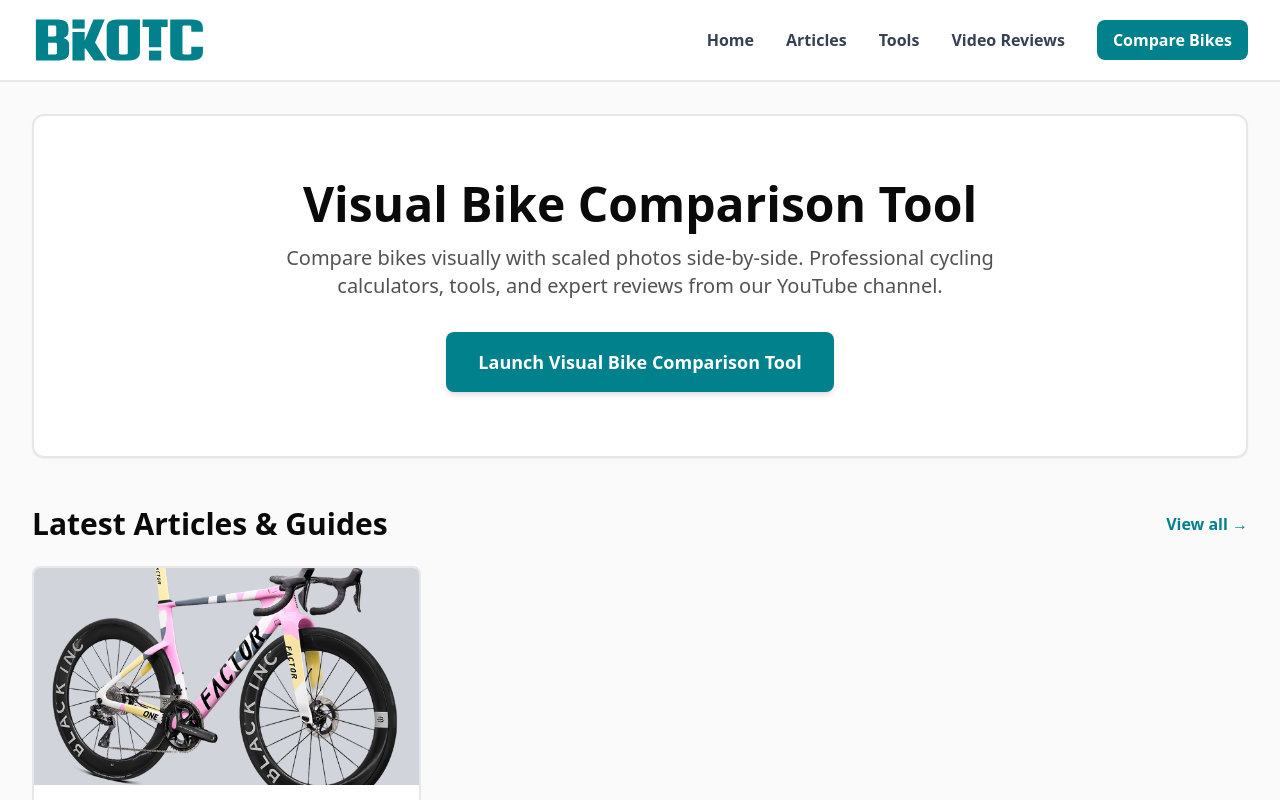
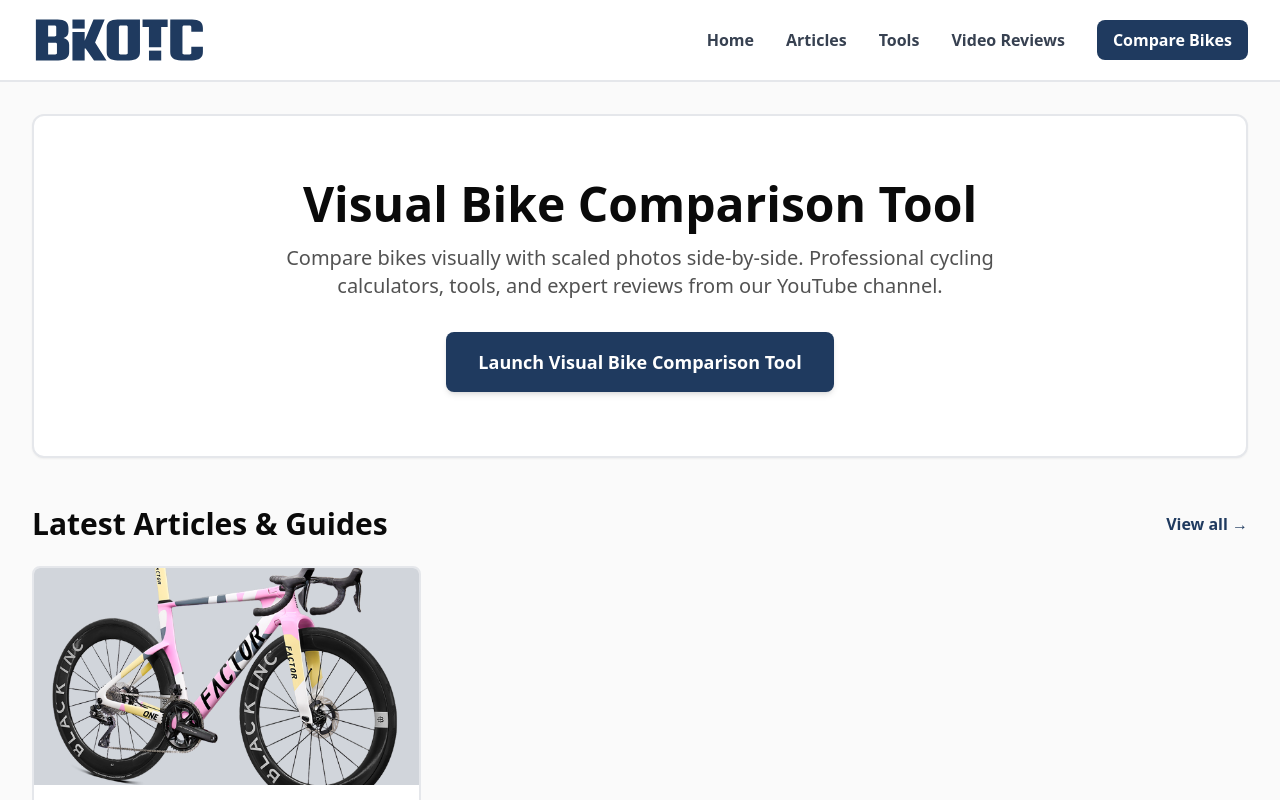
Before and after one commit to maccavamzoo/bikotic-genesis, a Next.js app: page / in a window 1280 px wide. Shown: the top 800 px of the page. Built offline with nearby package versions, Linux system fonts and the light colour scheme.

Commit message:
Update tailwind.config.ts

```diff
--- a/tailwind.config.ts
+++ b/tailwind.config.ts
@@ -9,7 +9,7 @@ module.exports = {
   theme: {
     extend: {
       colors: {
-        'bikotic-blue': '#00818c',
+        'bikotic-blue': '#1F3A5F',
         'bikotic-blue-dark': '#3a3b6b',
       },
       typography: {
```
